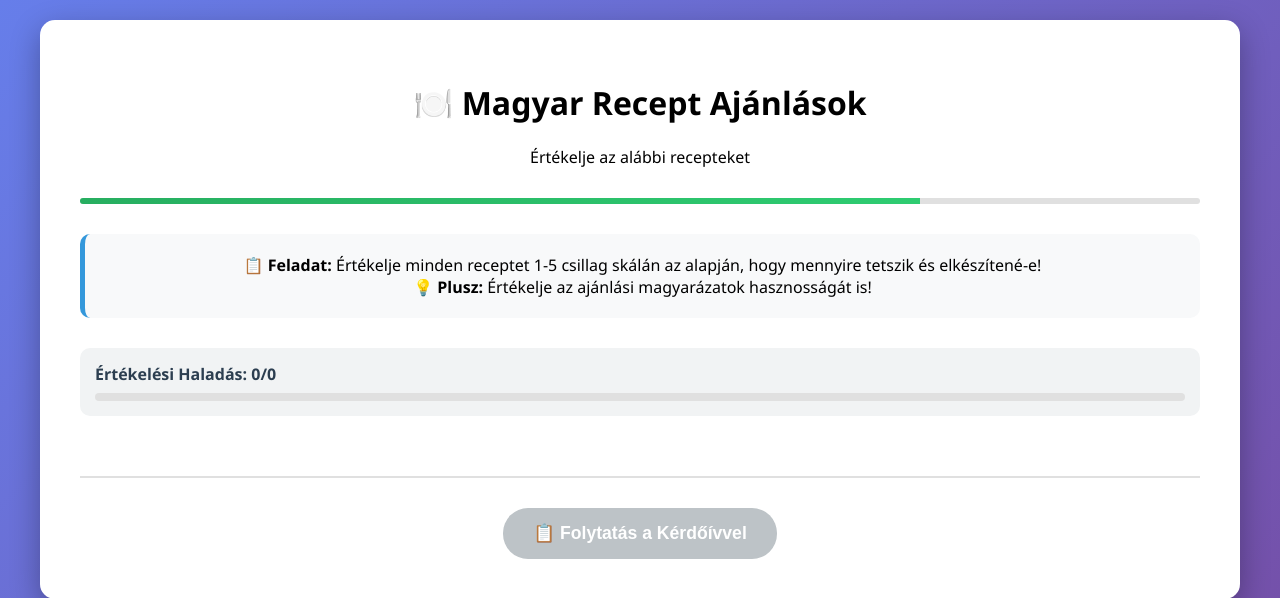
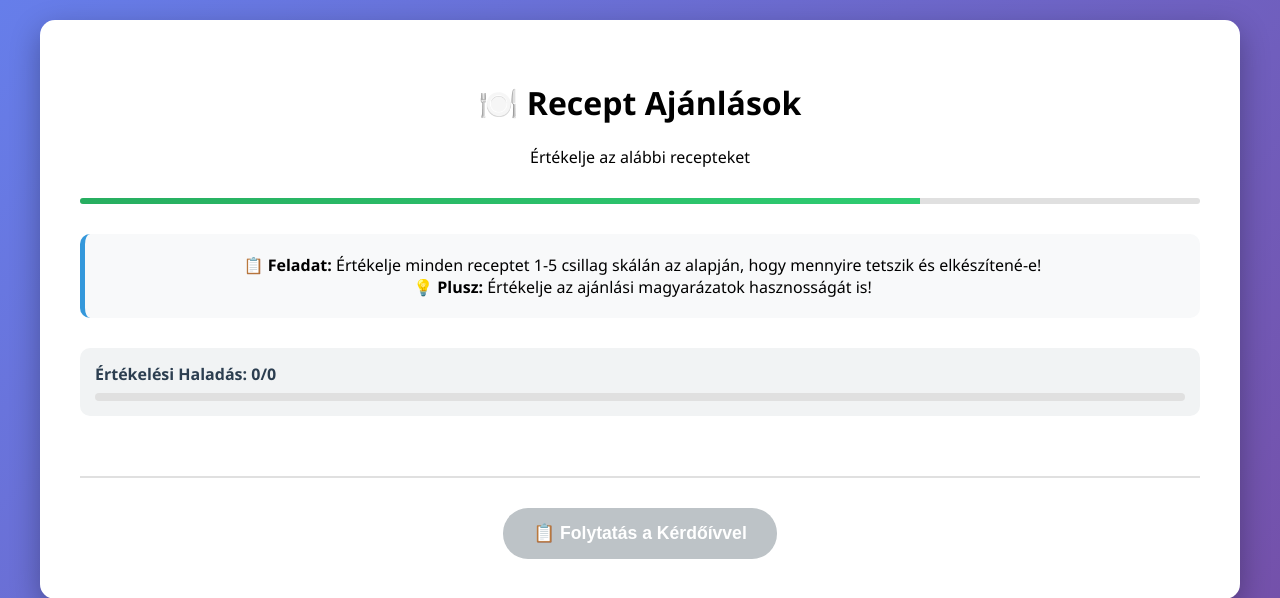
Before and after one commit to bvin81/sustainable-recipe-recommender_v2, a Flask app: template user_study/templates/user_study/study_enhanced.html in a window 1280 px wide. Shown: the top 598 px of the page. Run offline with Flask 3, Linux system fonts and the light colour scheme; the template is opened without the code that fills it, so the values that code supplies are empty.

Commit message:
Update study_enhanced.html

```diff
--- a/user_study/templates/user_study/study_enhanced.html
+++ b/user_study/templates/user_study/study_enhanced.html
@@ -372,7 +372,7 @@
 <body>
     <div class="container">
         <div class="header">
-            <h1>🍽️ Magyar Recept Ajánlások</h1>
+            <h1>🍽️ Recept Ajánlások</h1>
             <p>Értékelje az alábbi recepteket</p>
         </div>
 
```
